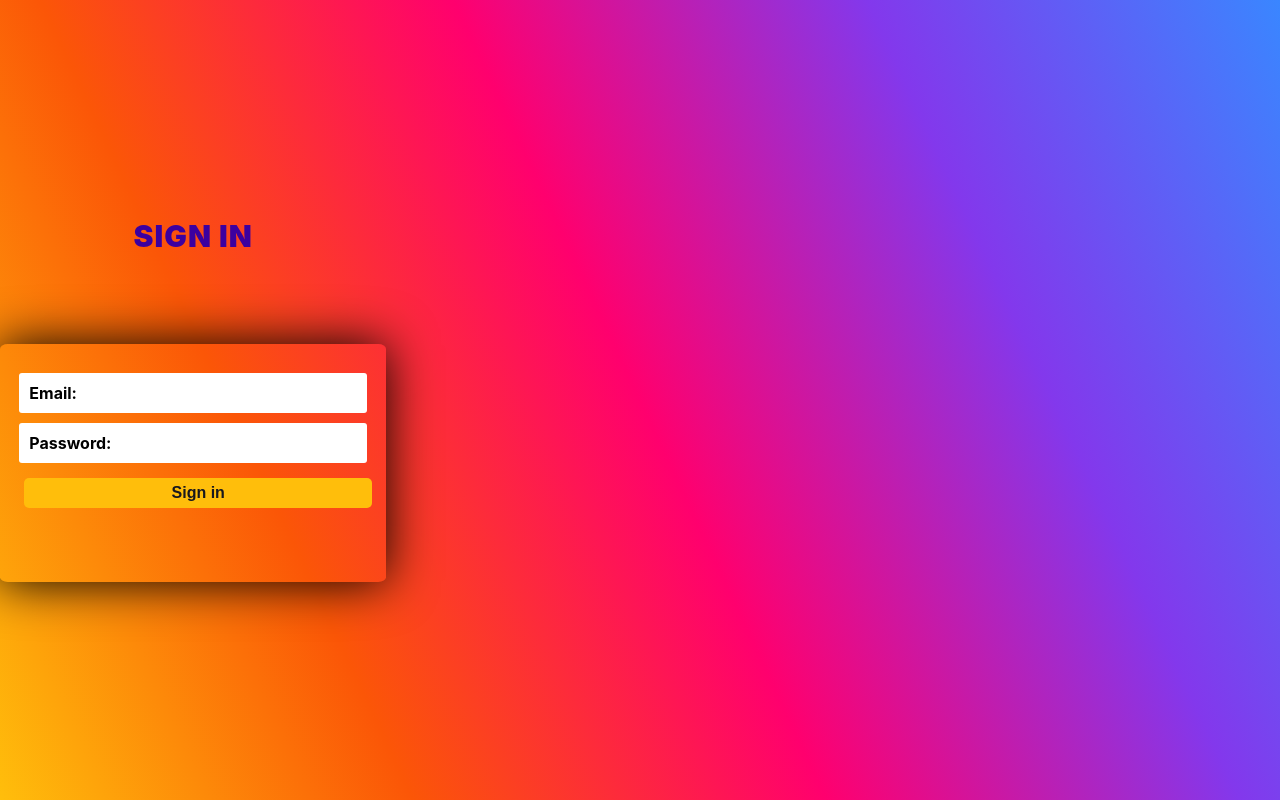
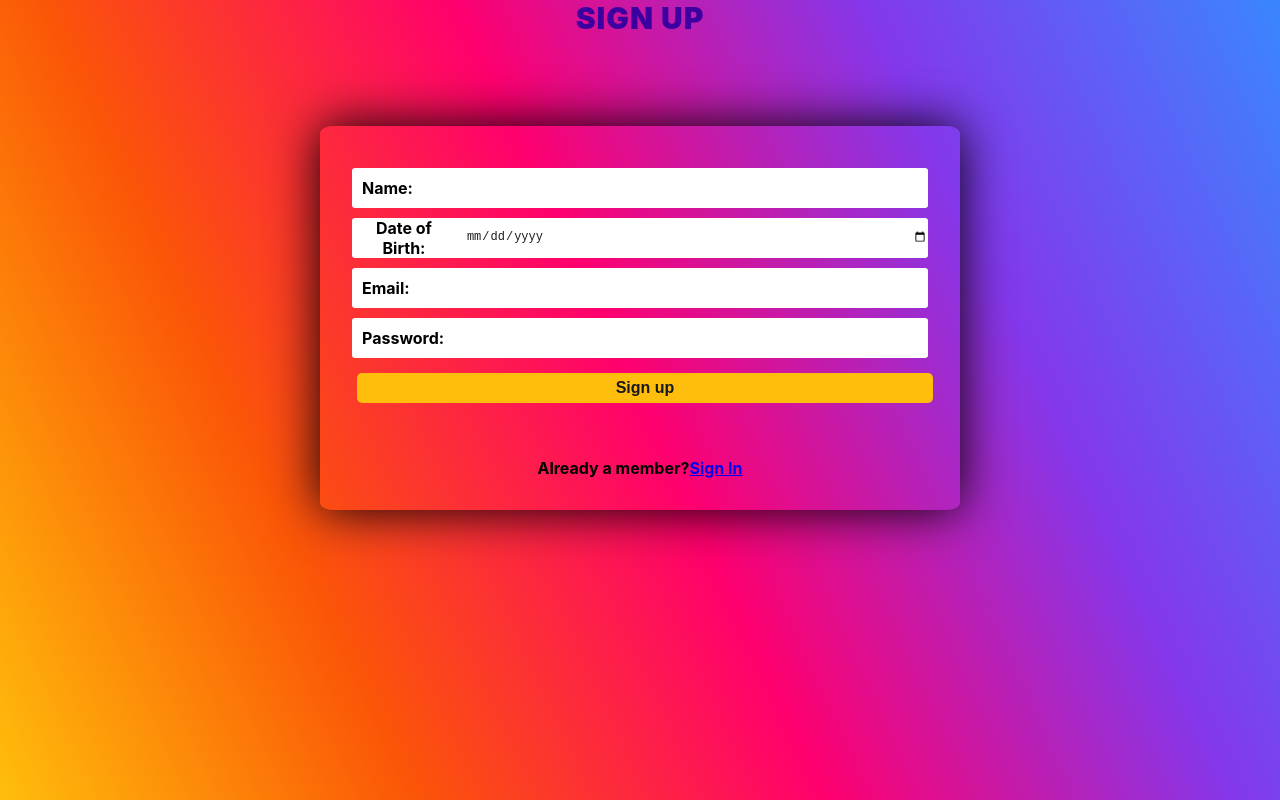
Before and after one commit to ZahraMaz/WIT_assignments, a React (Create React App) app in the folder React/login_page/my-app/: page /Signup in a window 1280 px wide. Built offline with nearby package versions, Linux system fonts and the light colour scheme.

Commit message:
Align center

```diff
--- a/React/login_page/my-app/src/App.js
+++ b/React/login_page/my-app/src/App.js
@@ -13,8 +13,8 @@ function App() {
 
     <div className="App">
       {/* <Route path="/Signup" component={Signup} /> */}
-      <Login/>
-      {/* <Signup/> */}
+      {/* <Login/> */}
+      <Signup/>
 
       {/* <Login/> */}
       {/* <header className="App-header">
--- a/React/login_page/my-app/src/components/Auth/Login.js
+++ b/React/login_page/my-app/src/components/Auth/Login.js
@@ -3,7 +3,7 @@ import React from 'react';
 
 const Login=()=>{
     return(
-        <div id="form-container">
+      <div id="form-container">
         <div id="form-header-container">
           <h1 id="form-header">Sign In</h1>
         </div>
--- a/React/login_page/my-app/src/components/Auth/Signup.css
+++ b/React/login_page/my-app/src/components/Auth/Signup.css
@@ -5,9 +5,9 @@ html,body {
     background: -webkit-linear-gradient(25deg, #FFBE0B,#FB5607,#FF006E,#8338EC,#3A86FF);
     background-repeat: no-repeat;
     background-attachment: fixed;
-    display: flex;
+    /* display: flex;
     align-content: center;
-    align-items: center;
+    align-items: center; */
 
 }
 *{
@@ -27,11 +27,19 @@ h1{
 label {
     margin-left: 10px;
     font-weight: bold;
+
   }
 #form-container{
-    align-content: center;
-    align-items: center;
     margin:0 auto;
+    width:50%;
+    /* height:100%; */
+    /* margin: 0; */
+    /* background: -webkit-linear-gradient(25deg, #FFBE0B,#FB5607,#FF006E,#8338EC,#3A86FF); */
+    /* background-repeat: no-repeat; */
+    /* background-attachment: fixed; */
+    /* display: flex; */
+    /* align-content: center; */
+    /* align-items: center; */
     /* width: 30%; */
     /* height: 50%; */
 
```
